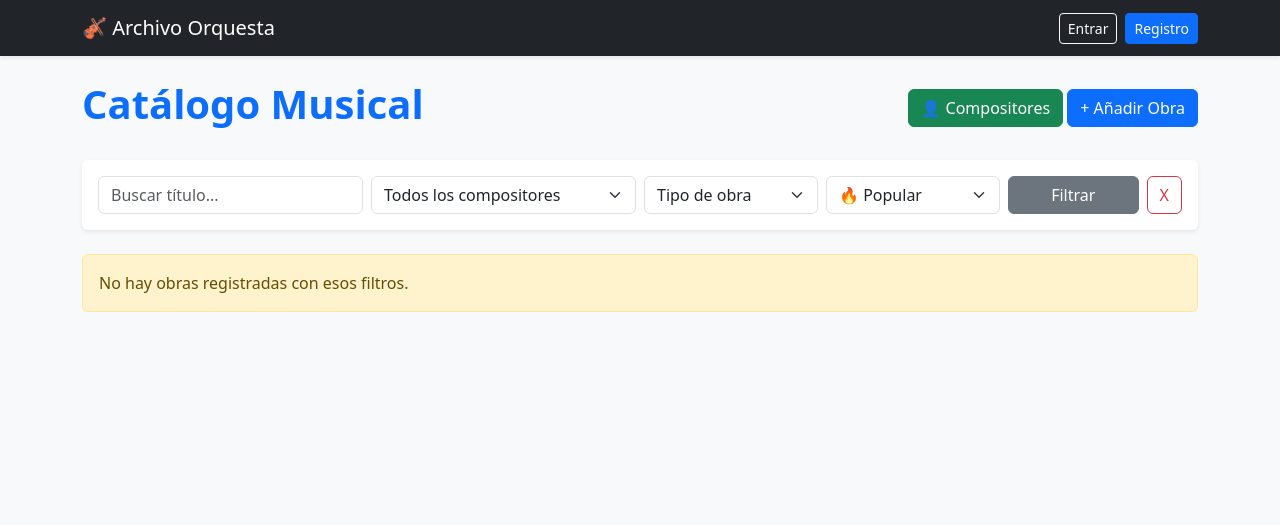
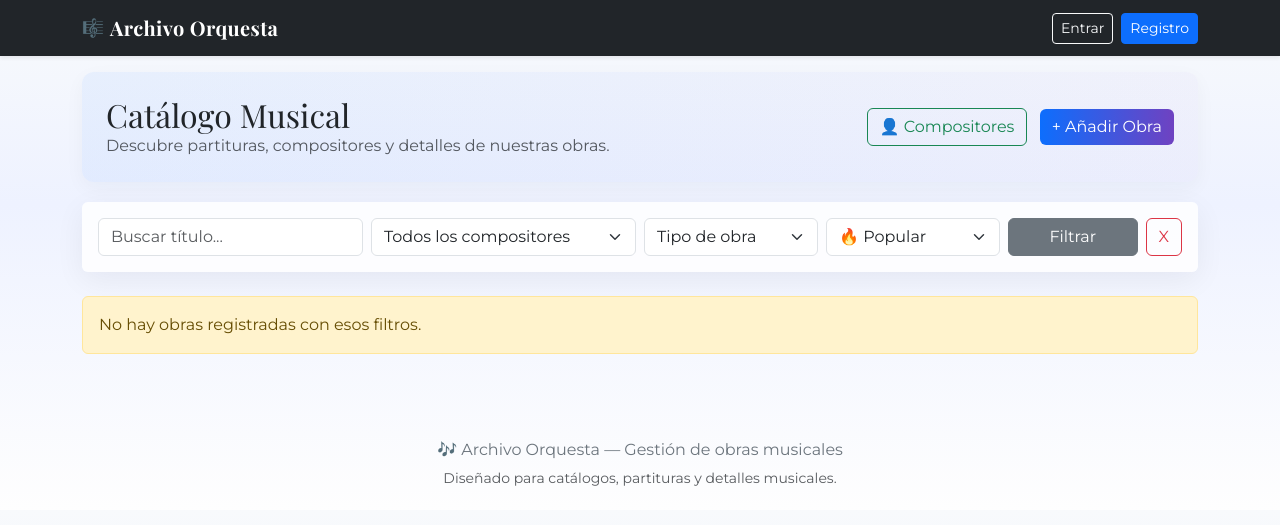
Before and after one commit to i22urvip/Gesti-n-musical, a Django app: page / in a window 1280 px wide. Shown: the top 525 px of the page. Run offline with Django 5.2, Linux system fonts and the light colour scheme; data that the repository does not hold is empty.

Commit message:
Añadido diseño completo con Bootstrap a todas las plantillas

```diff
--- a/catalogo/templates/catalogo/base.html
+++ b/catalogo/templates/catalogo/base.html
@@ -2,14 +2,52 @@
 <html lang="es">
 <head>
     <meta charset="UTF-8">
+    <meta name="viewport" content="width=device-width, initial-scale=1">
     <title>{% block title %}Orquesta{% endblock %}</title>
     <link href="https://cdn.jsdelivr.net/npm/bootstrap@5.3.0/dist/css/bootstrap.min.css" rel="stylesheet">
+    <link href="https://fonts.googleapis.com/css2?family=Playfair+Display:wght@400;700&family=Montserrat:wght@300;400;600&display=swap" rel="stylesheet">
+    <style>
+        :root{
+            --primary:#0d6efd;
+            --accent:#6f42c1;
+            --muted:#6c757d;
+            --card-bg:rgba(255,255,255,0.85);
+        }
+        body{
+            font-family: 'Montserrat', system-ui, -apple-system, 'Segoe UI', Roboto, 'Helvetica Neue', Arial;
+            background: linear-gradient(180deg, #f8fafc 0%, #eef2ff 40%, #fefefe 100%);
+            color:#212529;
+            -webkit-font-smoothing:antialiased;
+            -moz-osx-font-smoothing:grayscale;
+        }
+        .brand-title{font-family: 'Playfair Display', serif; font-weight:700; letter-spacing:0.4px}
+        .navbar-brand .small-note{font-size:1.1rem; margin-right:6px}
+        .page-hero{
+            background: linear-gradient(90deg, rgba(13,110,253,0.06), rgba(111,66,193,0.03));
+            border-radius:12px;
+            padding:24px;
+            margin-top:12px;
+            margin-bottom:20px;
+            box-shadow: 0 6px 20px rgba(31,41,55,0.04);
+        }
+        .page-hero h1{font-family:'Playfair Display', serif; font-size:2rem; margin-bottom:0}
+        .card.shadow-musical{box-shadow: 0 8px 30px rgba(15,23,42,0.06); border:0}
+        .btn-music{background: linear-gradient(90deg,var(--primary),var(--accent)); color:white; border:0}
+        .badge-music{background:linear-gradient(90deg,#ffd166,#ff7b7b); color:#2b2b2b}
+        footer.site-footer{margin-top:48px;padding:20px 0;color:var(--muted)}
+        footer.site-footer a{color:var(--muted); text-decoration:none}
+        .music-icon{display:inline-block;font-size:1.2rem}
+        .form-card{background:var(--card-bg)}
+    </style>
 </head>
-<body class="bg-light">
+<body>
 
-    <nav class="navbar navbar-expand-lg navbar-dark bg-dark mb-4 shadow-sm">
+    <nav class="navbar navbar-expand-lg navbar-dark bg-dark mb-0 shadow-sm">
         <div class="container">
-            <a class="navbar-brand" href="{% url 'lista_obras' %}">🎻 Archivo Orquesta</a>
+            <a class="navbar-brand d-flex align-items-center" href="{% url 'lista_obras' %}">
+                <span class="small-note">🎼</span>
+                <span class="brand-title">Archivo Orquesta</span>
+            </a>
             <div class="d-flex text-white align-items-center">
                 {% if user.is_authenticated %}
                     <span class="me-3">Hola, <strong>{{ user.username }}</strong></span>
@@ -25,9 +63,18 @@
         </div>
     </nav>
 
-    <div class="container">
+    <div class="container mt-3">
+        {% block hero %}{% endblock %}
+
         {% block content %}
         {% endblock %}
+
+        <footer class="site-footer text-center">
+            <div class="container">
+                <p class="mb-1">🎶 Archivo Orquesta — Gestión de obras musicales</p>
+                <small class="text-muted">Diseñado para catálogos, partituras y detalles musicales.</small>
+            </div>
+        </footer>
     </div>
 
 </body>
--- a/catalogo/templates/catalogo/lista_obras.html
+++ b/catalogo/templates/catalogo/lista_obras.html
@@ -2,16 +2,22 @@
 
 {% block title %}Catálogo de Obras{% endblock %}
 
-{% block content %}
-<div class="d-flex justify-content-between align-items-center mb-4">
-    <h1 class="text-primary fw-bold">Catálogo Musical</h1>
+{% block hero %}
+<div class="page-hero d-flex justify-content-between align-items-center">
     <div>
-        <a href="{% url 'lista_compositores' %}" class="btn btn-success">👤 Compositores</a>
-        <a href="{% url 'nueva_obra' %}" class="btn btn-primary">+ Añadir Obra</a>
+        <h1>Catálogo Musical</h1>
+        <p class="text-muted mb-0">Descubre partituras, compositores y detalles de nuestras obras.</p>
+    </div>
+    <div>
+        <a href="{% url 'lista_compositores' %}" class="btn btn-outline-success me-2">👤 Compositores</a>
+        <a href="{% url 'nueva_obra' %}" class="btn btn-music">+ Añadir Obra</a>
     </div>
 </div>
+{% endblock %}
 
-<div class="card p-3 mb-4 shadow-sm border-0">
+{% block content %}
+
+<div class="card p-3 mb-4 shadow-musical border-0 form-card">
     <form method="GET" action="{% url 'lista_obras' %}" class="row g-2 align-items-center">
         <div class="col-md-3">
             <input type="text" name="q" class="form-control" placeholder="Buscar título..." value="{{ query|default_if_none:'' }}">
@@ -46,10 +52,10 @@
     </form>
 </div>
 
-<div class="row">
+    <div class="row">
     {% for obra in obras %}
         <div class="col-md-6 mb-3">
-            <div class="card shadow-sm h-100 border-0 border-start border-primary border-4">
+            <div class="card shadow-musical h-100 border-0 border-start border-primary border-4">
                 <div class="card-body">
                     <h5 class="card-title fw-bold">
                         <a href="{% url 'detalle_obra' obra.id %}" class="text-decoration-none">{{ obra.titulo }}</a>
@@ -58,7 +64,7 @@
                     <p class="card-text">
                         <span class="badge bg-info text-dark">{{ obra.get_tipo_display }}</span>
                         <span class="badge bg-light text-dark border">⏱️ {{ obra.duracion_minutos }} min</span>
-                        <span class="badge bg-warning text-dark">🔥 {{ obra.popularidad }} visitas</span>
+                        <span class="badge badge-music">🔥 {{ obra.popularidad }} visitas</span>
                     </p>
                 </div>
             </div>
```
Also changed, not shown: catalogo/templates/catalogo/detalle_compositor.html (+8 -1 lines), catalogo/templates/catalogo/detalle_obra.html (+10 -3 lines), catalogo/templates/catalogo/lista_compositores.html (+13 -6 lines), catalogo/templates/catalogo/login.html (+9 -2 lines), catalogo/templates/catalogo/obra_form.html (+9 -2 lines), catalogo/templates/catalogo/registro.html (+9 -2 lines).
